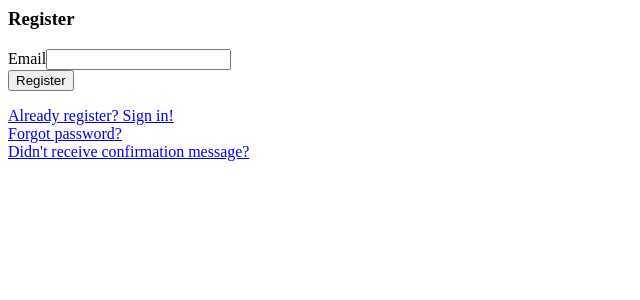
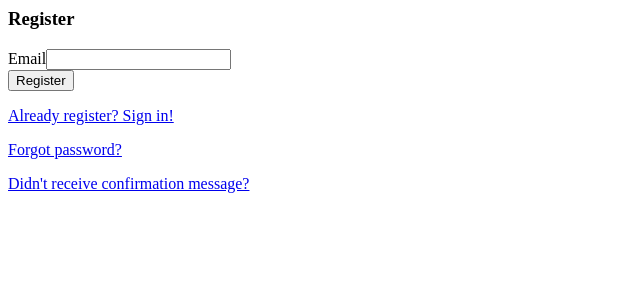
Before and after one commit to inblank/yii2-activeuser, a PHP site: template views/account/register.php in a window 1280 px wide. Shown: the top 300 px of the page, without its empty margins (0-640 px from the left). Run offline with PHP 8.4, Linux system fonts and the light colour scheme; the template is opened without the code that fills it, so the values that code supplies are empty; form fields are guessed from the names that the template uses; some libraries are stand-ins or nearby versions.

Commit message:
Changed register page

```diff
--- a/messages/ru/activeuser_frontend.php
+++ b/messages/ru/activeuser_frontend.php
@@ -1,8 +1,11 @@
 <?php
 return [
     'Sign in' => 'Авторизация',
+    'Register' => 'Регистрация',
 
     'Forgot password?' => 'Забыли пароль?',
     "Didn't receive confirmation message?" => "Не получили письмо-подтверждение?",
     "Don't have an account? Sign up!" => "Нет аккаунта? Зарегистрируйтесь!",
+
+    'Already register? Sign in!' => 'Уже зарегистрированы? Войдите!',
 ];
--- a/messages/ru/activeuser_general.php
+++ b/messages/ru/activeuser_general.php
@@ -30,9 +30,6 @@ return [
 
     'Password restore request' => 'Запрос на восстановление пароля',
 
-    'Register' => 'Регистрация',
-    'Already register? Sign in!' => 'Уже зарегистрированы? Войдите!',
-
     'Thank you for register on site' => 'Спасибо за регистрацию на сайте',
     'Email address confirmation needed' => 'Требуется подтверждение email адреса',
 
--- a/views/account/register.php
+++ b/views/account/register.php
@@ -5,14 +5,16 @@
 use yii\helpers\Html;
 use yii\widgets\ActiveForm;
 
-$this->title = Yii::t('activeuser_general', 'Register');
+$this->title = Yii::t('activeuser_frontend', 'Register');
 $this->params['breadcrumbs'][] = $this->title;
 ?>
-<div class="registerpanel">
-    <div class="registerpanel__header">
-        <h3 class="registerpanel__title"><?= Html::encode($this->title) ?></h3>
+<div class="row">
+    <div class="col-md-6 col-md-offset-3 col-sm-8 col-sm-offset-2">
+        <div id="form-register" class="panel panel-success">
+            <div class="panel-heading">
+                <h3 class="panel-title"><?= Html::encode($this->title) ?></h3>
             </div>
-    <div class="registerpanel__body">
+            <div class="panel-body">
                 <?php $form = ActiveForm::begin([
                     'enableAjaxValidation' => false,
                     'enableClientValidation' => false,
@@ -46,28 +48,27 @@ $this->params['breadcrumbs'][] = $this->title;
                 ])->passwordInput()?>
                 <?php endif;?>
 
-        <?= Html::submitButton(Yii::t('activeuser_general', 'Register'), [
-            'class' => 'button', 'tabindex' => '4'
+                <?= Html::submitButton(Yii::t('activeuser_frontend', 'Register'), [
+                    'class' => 'btn btn-success btn-block', 'tabindex' => '4'
                 ]) ?>
-
-        <?php if ($model->module->enablePasswordRestore): ?>
-        <?php endif; ?>
 
                 <?php ActiveForm::end(); ?>
             </div>
-    <div class="regiserpanel__links">
-        <div class="registerpanel__login">
-            <?= Html::a(Yii::t('activeuser_general', 'Already register? Sign in!'), ['/activeuser/account/login'], ['tabindex' => '4']) ?>
         </div>
+        <div class="text-center">
+            <p class="activeuser-login">
+                <?= Html::a(Yii::t('activeuser_frontend', 'Already register? Sign in!'), ['/activeuser/account/login'], ['tabindex' => '4']) ?>
+            </p>
             <?php if ($model->module->enablePasswordRestore): ?>
-            <div class="registerpanel__recovery">
-                <?= Html::a(Yii::t('activeuser_general', 'Forgot password?'), ['/activeuser/account/recovery'], ['tabindex' => '5']) ?>
-            </div>
+                <p class="activeuser-recovery">
+                    <?= Html::a(Yii::t('activeuser_frontend', 'Forgot password?'), ['/activeuser/account/recovery'], ['tabindex' => '5']) ?>
+                </p>
             <?php endif; ?>
             <?php if ($model->module->enableConfirmation): ?>
-            <div class="registerpanel__resend">
-                <?= Html::a(Yii::t('activeuser_general', "Didn't receive confirmation message?"), ['/activeuser/account/resend']) ?>
-            </div>
+                <p class="activeuser-resend">
+                    <?= Html::a(Yii::t('activeuser_frontend', "Didn't receive confirmation message?"), ['/activeuser/account/resend']) ?>
+                </p>
             <?php endif ?>
         </div>
     </div>
+</div>
```
Lines whose indentation alone changed are shown as unchanged.
